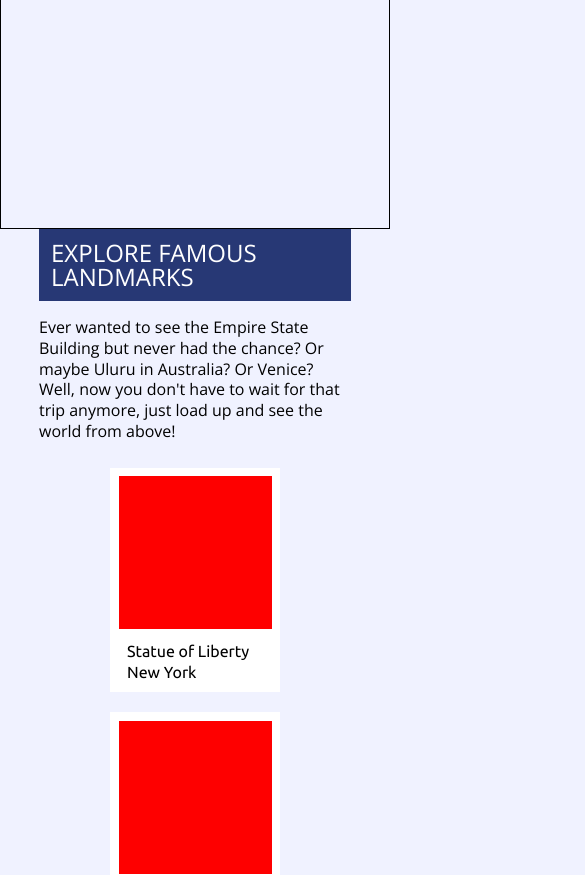
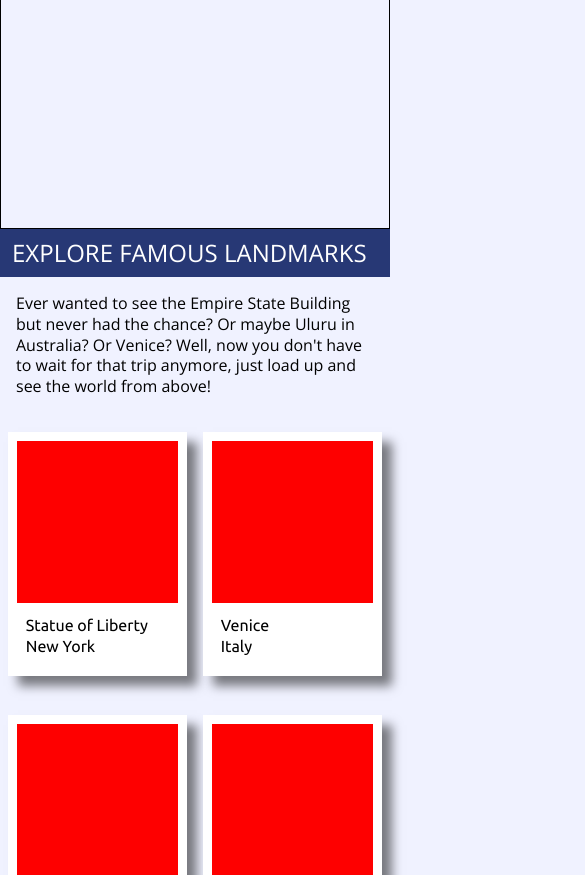
Before and after one commit to giandeangelis/goaroundflaps, a plain HTML site: page index.html in a window 390 px wide. Shown: the part 225-1100 px from the top of the page, 585 px wide, since content can reach past the window. Drawn offline with nearby package versions, Linux system fonts and the light colour scheme.

Commit message:
Fix responsive landmarks section and general responsive rules

```diff
--- a/resources/style.css
+++ b/resources/style.css
@@ -50,6 +50,16 @@ section {
 p.section-intro {
     padding: 1rem 0;
     line-height: 1.3;
+}
+
+@media screen and (max-width: 490px) {
+    section {
+        width: 100%;
+    }
+
+    p.section-intro {
+        padding: 1rem;
+    }
 }
 
 /* Nav styles */
@@ -107,10 +117,6 @@ header h1 {
 
 /* Landmarks section styles */
 
-#landmarks h2 {
-    z-index: 7;
-}
-
 #landmarks .flex-container {
     width: 100%;
     display: flex;
@@ -123,6 +129,7 @@ header h1 {
     width: 50%;
     min-width: 200px;
     display: flex;
+    flex-grow: 1;
     justify-content: space-around;
     align-items: center;
     flex-wrap: wrap;
@@ -130,11 +137,13 @@ header h1 {
 
 #landmarks .box {
     width: 45%;
-    max-width: 100%;
+    max-width: 280px;
     min-width: 170px;
     padding-bottom: 5%;
-    margin: 5% 0;
+    margin: 5% 2%;
+    flex-grow: 1;
     background-color: #fff;
+    box-shadow: 10px 10px 10px hsl(0, 0%, 0%, 0.5);
 }
 
 #landmarks .box img {
@@ -149,10 +158,6 @@ header h1 {
 }
 
 /* Airports section styles */
-
-#airports h2 {
-    z-index: 8;
-}
 
 #airports .approach-container {
     margin-bottom: 5%;
@@ -209,10 +214,6 @@ header h1 {
 
 /* Aircraft section styles */
 
-#aircraft h2 {
-    z-index: 9;
-}
-
 #aircraft .grid {
     display: grid;
     grid-template-columns: 1fr 1fr;
```
